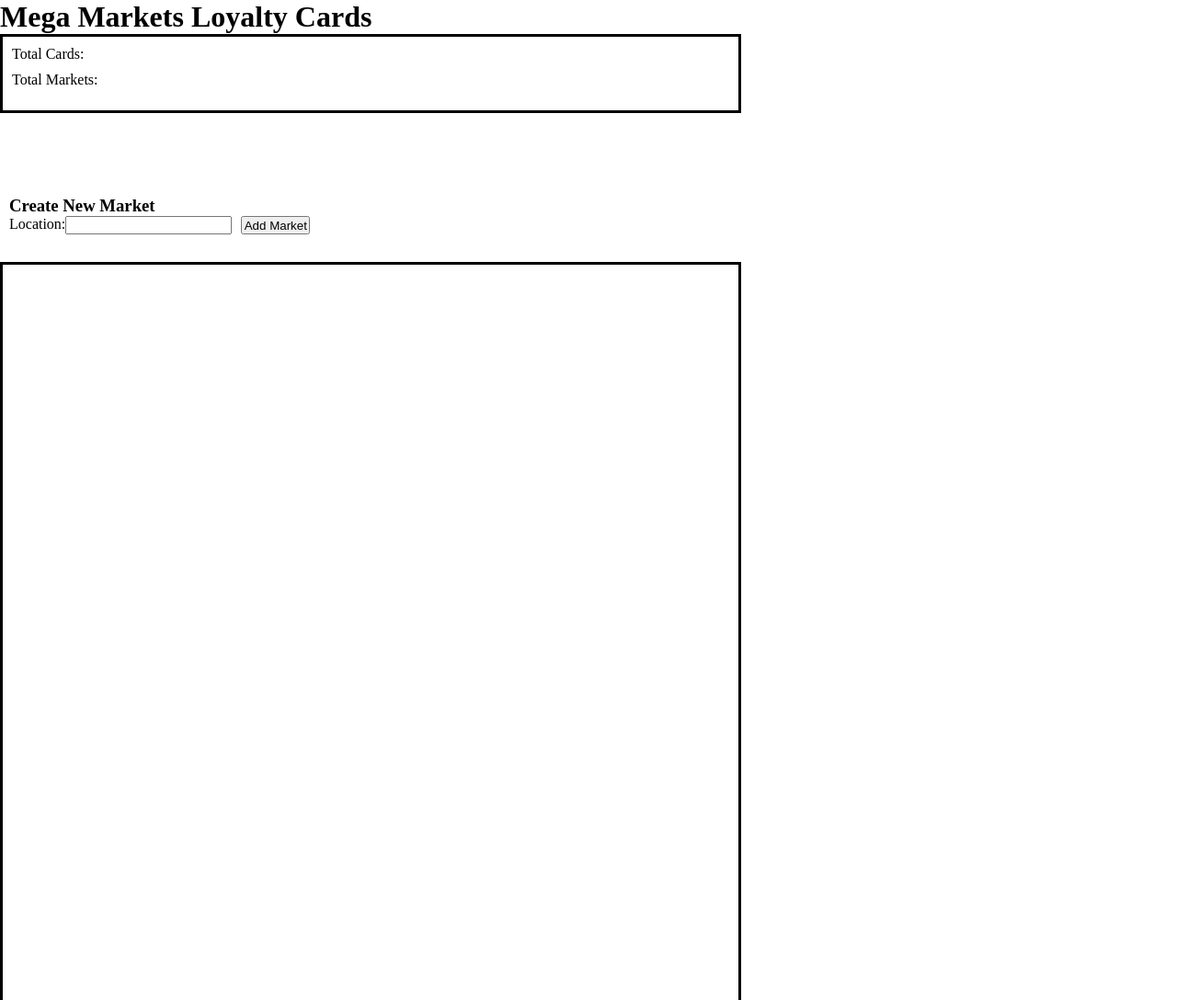
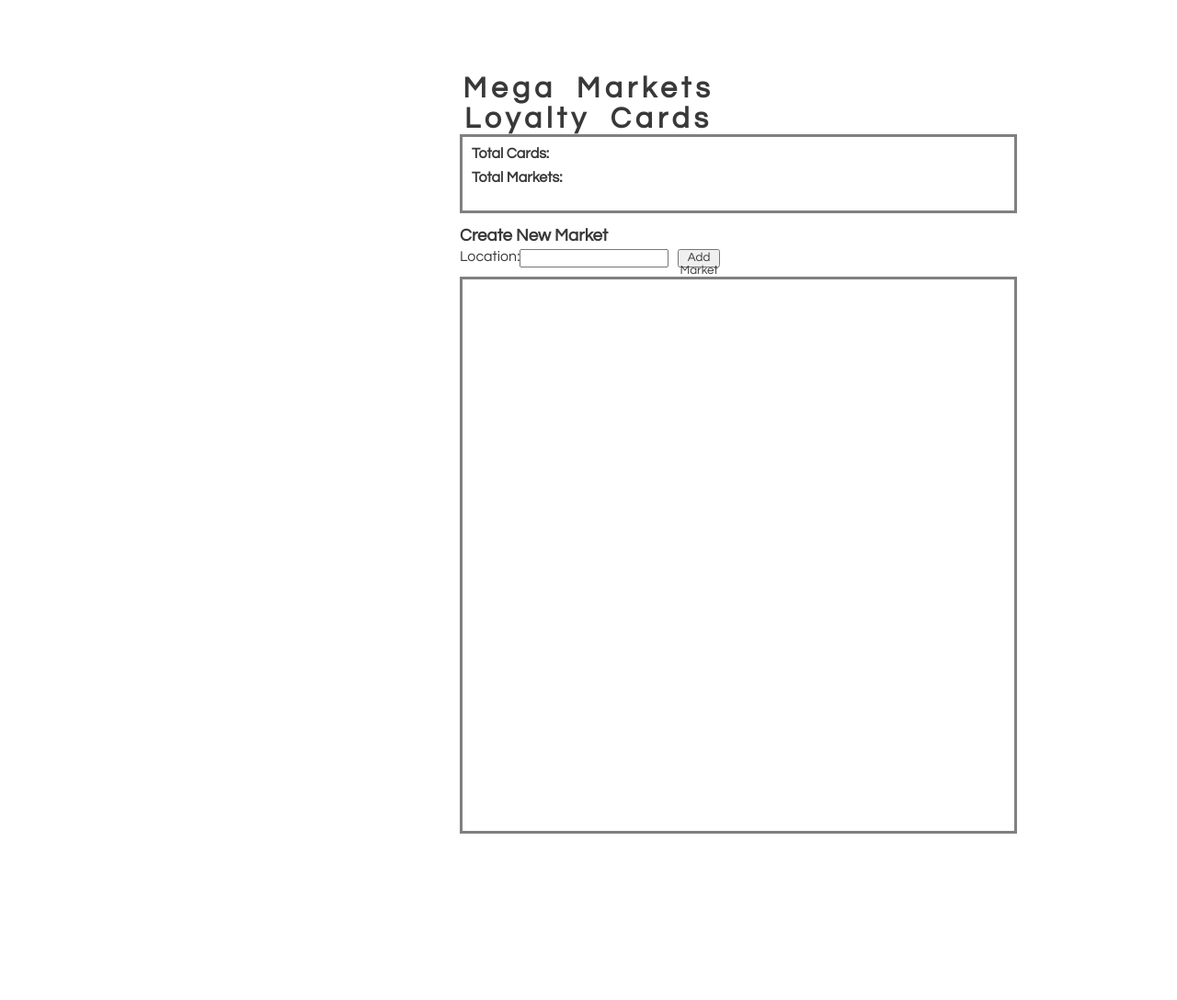
Before and after one commit to Joshua-Wright76/Vanilla-Radon, a website: page index.html in a window 1280 px wide. Shown: the top 1088 px of the page at 92% size. After the commit the page ends 907 px from the top, so only its background shows below. Drawn offline with Linux system fonts and the light colour scheme.

Commit message:
neend to make these more discriptive

```diff
--- a/index.html
+++ b/index.html
@@ -5,7 +5,8 @@
     <link rel="stylesheet" type="text/css" href="styles.css"/>
   </head>
 <body>
-    <h1 id="heading"> Mega Markets Loyalty Cards </h1>
+  <div class="container">
+    <h1 id="heading">Mega Markets Loyalty Cards </h1>
     <div id="market-counts">
       <p>Total Cards:<p>
       <p>Total Markets:<p>
@@ -13,12 +14,11 @@
     <div id="create-market">
       <h3>Create New Market</h3>
         <form id="location-form" type="text">
-          <label>Location:</label>
+          <label>Location: </label>
           <input />
           <button id="create-location" type="button" onclick="createNewLocation();">Add Market</button>
         </form>
      </div>
-       <!-- <input id="create-location" type="button" onclick="createNewLocation();"/>  -->
      <div id="markets-container">
        <div id ="market-list">
          <template id="marketcard-temp">
@@ -37,6 +37,7 @@
          </template>
        </div>
      </div>
+   </div>
 <script type="text/javascript" src="index.js"> </script>
 </body>
 </html>
--- a/index.js
+++ b/index.js
@@ -4,6 +4,7 @@
 //template for market card
 const template = document.querySelector("#marketcard-temp")
 const locationTemplate = document.importNode(template.content, true);
+console.log(locationTemplate)
 
 //Button to add new location, creates new card and updates. On click the event is dispatched to a reducer.
 const createNewLocation = () => document.getElementById("market-list").appendChild(locationTemplate);
--- a/styles.css
+++ b/styles.css
@@ -1,10 +1,20 @@
 * {
+  font-family: 'Ubuntu Light', 'Century Gothic', sans-serif;
+  margin: 0;
   padding: 0;
-  margin: 0;
+  color: #393939;
 }
 
-p{
+
+.container {
+  position: relative;
+  margin-right: 500px;
+  margin-left: 500px;
+}
+
+p {
   margin: 10px;
+  font-weight: bold;
 }
 
 ul {
@@ -20,10 +30,31 @@ li {
   right: 47px;
 }
 
+h1 {
+  position: relative;
+  text-align: center;
+  word-spacing: 10px;
+  letter-spacing: 5px;
+  top: 80px;
+  width: 100%;
+
+}
+
+h3 {
+  margin-bottom: 5px;
+}
+
+#marketcard-container button {
+  display: flex;
+  flex-direction: row;
+}
+
 #market-counts{
+  position: relative;
   border: solid;
-  border-color: black;
-  width: 800px;
+  border-color: grey;
+  top: 80px;
+  width: 600px;
   height: 80px;
 }
 
@@ -36,7 +67,7 @@ li {
 
 
 #btns {
-  display: inline;
+  display: inline-block;
 
 }
 
@@ -55,12 +86,15 @@ li {
 #create-market{
   position: relative;
   margin: 10px;
-  top: 80px;
+  margin-bottom: 0px;
+  margin-top: 5px;
+  top: 90px;
+  right: 10px;
 }
 
 #marketCard {
   border: solid;
-  border-color: black;
+  border-color: grey;
   height: 30px;
   width: 30px;
 }
@@ -68,11 +102,11 @@ li {
 #markets-container{
   position: relative;
   border: solid;
-  border-color: black;
+  border-color:grey;
   text-align: center;
   top: 100px;
-  width: 800px;
-  height: 800px;
+  width: 600px;
+  height: 600px;
 }
 
 #marketcard-container {
```
Lines whose indentation alone changed are shown as unchanged.
